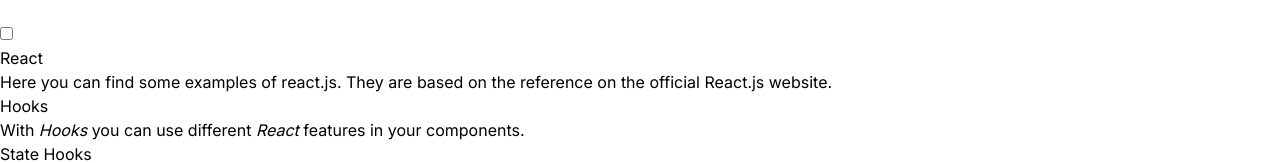
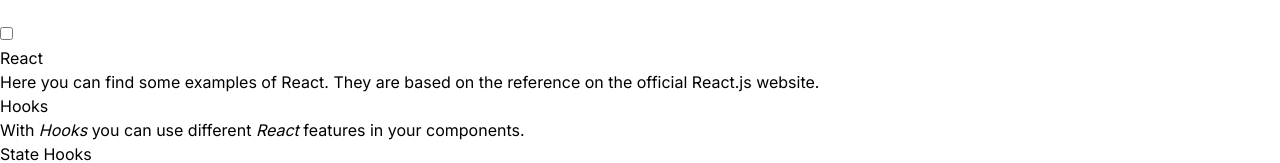
Before and after one commit to arisslin/next-react-playground, a Next.js app: page /react in a window 1280 px wide. Shown: the part 1354-1517 px from the top of the page. Built offline with nearby package versions, Linux system fonts and the light colour scheme.

Commit message:
fix: wording

```diff
--- a/src/app/react/page.tsx
+++ b/src/app/react/page.tsx
@@ -9,7 +9,7 @@
     <>
       <Heading order={1}>React</Heading>
       <Paragraph>
-        Here you can find some examples of react.js. They are based on the
+        Here you can find some examples of React. They are based on the
         reference on the official{' '}
         <TextLink href='https://react.dev/'>React.js website</TextLink>.
       </Paragraph>
```
